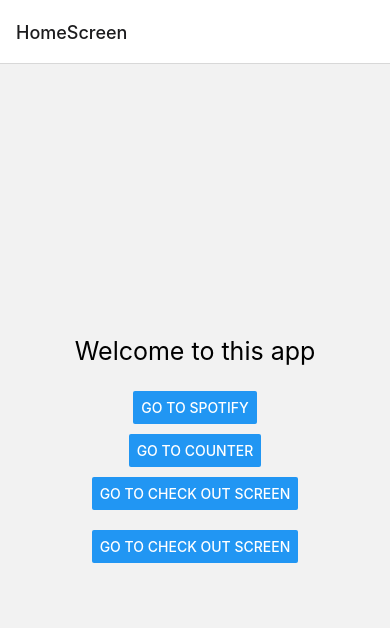
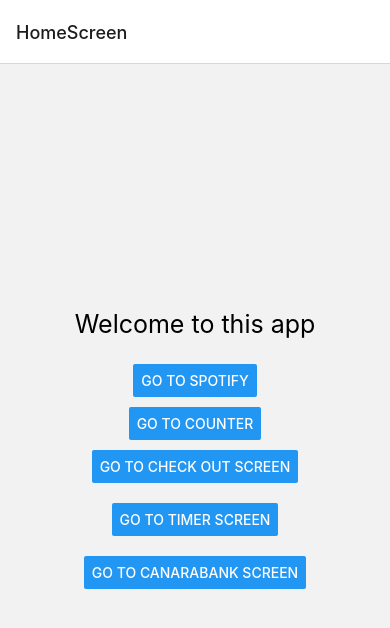
Before and after one commit to Abdulrazak-21/ReactNative, a React Native app: screen / in a window 390 px wide. Shown: the top 628 px of the page. Built offline with nearby package versions, Linux system fonts and the light colour scheme.

Commit message:
Added Header

```diff
--- /dev/null
+++ b/components/Navigation/CanaraBank.tsx
@@ -0,0 +1,14 @@
+import React from 'react';
+import { View, Text } from 'react-native';
+import Header from '../../constants/header';
+
+const CanaraBank = (navigation) => {
+    return (
+        <View>
+            {/* <Text>Canara Screen</Text> */}
+            <Header source={{ uri: 'https://reactnative.dev/img/tiny_logo.png' }} />
+        </View>
+    )
+}
+
+export default CanaraBank;
--- a/components/Navigation/HomeScreen.tsx
+++ b/components/Navigation/HomeScreen.tsx
@@ -25,8 +25,14 @@ function HomeScreen({ navigation }) {
       </View>
       <View style={styles.HomeScreenButton}>
         <Button
-          title="Go to Check Out Screen"
-          onPress={() => navigation.navigate('CheckOut Screen')}
+          title="Go to Timer Screen"
+          onPress={() => navigation.navigate('Timer Screen')}
+        />
+      </View>
+      <View style={styles.HomeScreenButton}>
+        <Button
+          title="Go to CanaraBank Screen"
+          onPress={() => navigation.navigate('CanaraBank Screen')}
         />
       </View>
     </View>
--- a/components/Navigation/NavigationScreen.tsx
+++ b/components/Navigation/NavigationScreen.tsx
@@ -8,6 +8,7 @@ import CounterScreen from '../Navigation/CounterScreen';
 import Spotify from '../Navigation/Spotify';
 import CheckOutScreen from '../Navigation/CheckOutScreen';
 import Timer from './Timer';
+import CanaraBank from '../Navigation/CanaraBank';
 
 
 const Stack = createNativeStackNavigator();
@@ -29,6 +30,9 @@ const NavigationScreen = () => {
                 <Stack.Screen name="Timer Screen" component={Timer} options={{
                     headerShown: false,
                 }} />
+                <Stack.Screen name="CanaraBank Screen" component={CanaraBank} options={{
+                    headerShown: false,
+                }} />
             </Stack.Navigator>
         </NavigationContainer>
     );
--- /dev/null
+++ b/constants/header.tsx
@@ -0,0 +1,56 @@
+import React from 'react';
+import { View, Text, Image, StyleSheet, Alert } from 'react-native';
+import Feather from 'react-native-vector-icons/Feather';
+
+function onPress() {
+    //navigation.navigate('Home')
+    Alert.alert("Header Button Pressed")
+}
+const Header = (props) => {
+    return (
+        <View style={styles.HeaderContainer}>
+            <View>
+                <Image style={styles.LeftImage}
+                    source={props.source}
+                />
+            </View>
+
+            <View style={{ padding: 10, }}>
+                <Text style={styles.HeaderUserName}>Abdulrazak</Text>
+            </View>
+            <View style={styles.HeaderIcon}>
+                <Feather style={{ paddingRight: 10, }} name="search" size={24} color="#003" onPress={onPress} />
+                <Feather style={{ paddingRight: 10, }} name="bell" size={24} color="#003" onPress={onPress} />
+                <Feather style={{ paddingRight: 10, }} name="log-out" size={24} color="#003" onPress={onPress} />
+            </View>
+
+        </View>
+    )
+}
+
+const styles = StyleSheet.create({
+    HeaderContainer: {
+        backgroundColor: '#fff',
+        height: 50,
+        flexDirection: 'row',
+        justifyContent: 'space-between',
+
+    },
+    LeftImage: {
+        height: 50,
+        width: 50,
+        borderRadius: 50,
+    },
+    HeaderUserName: {
+        fontSize: 15,
+        fontWeight: '700',
+        color: '#000',
+    },
+    HeaderIcon: {
+        flexDirection: 'row',
+        alignItems: 'center'
+    },
+
+})
+
+export default Header;
```
